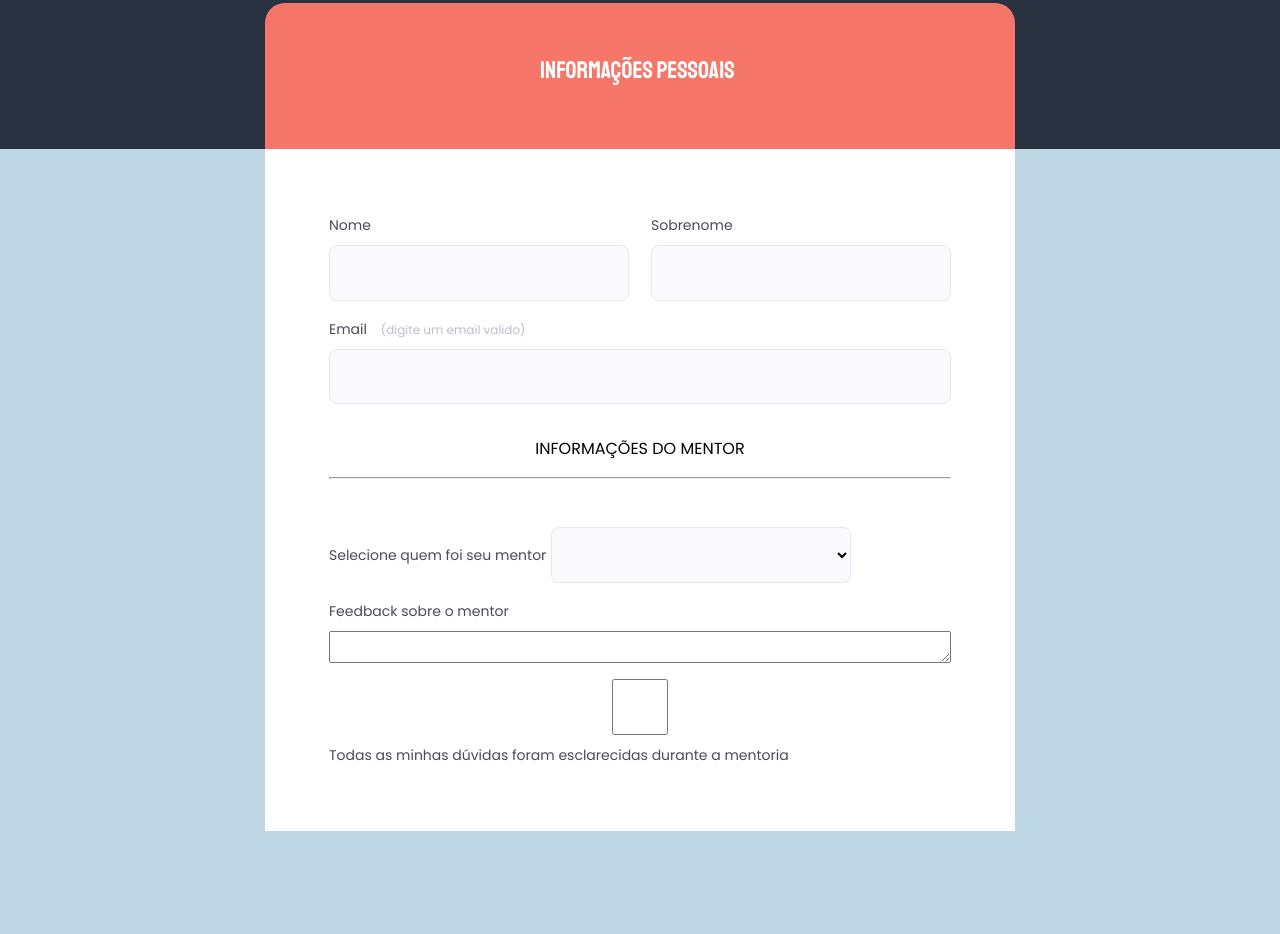
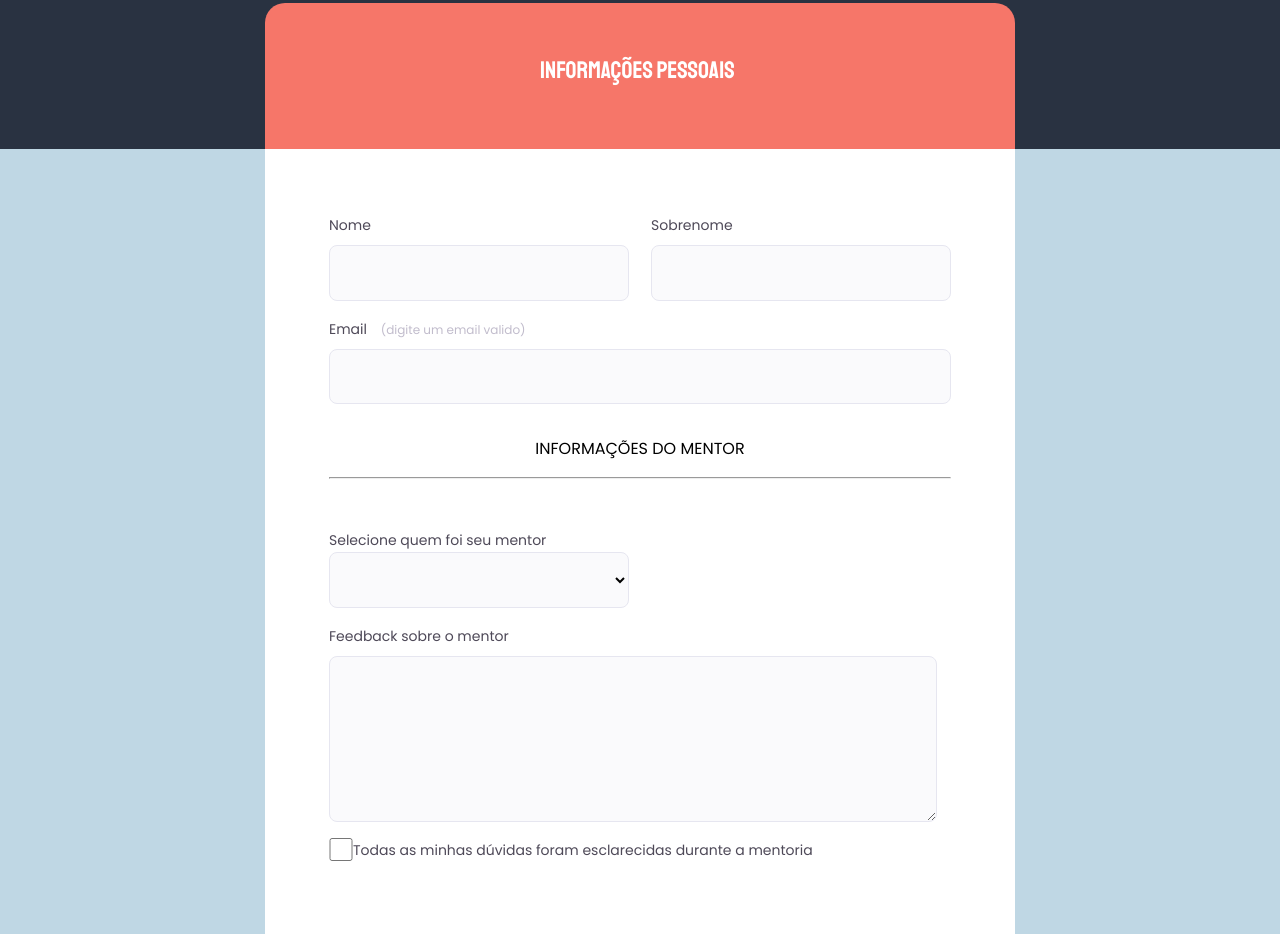
Before and after one commit to felipemuchulski/form_advanced, a plain HTML site: page index.html in a window 1280 px wide. Shown: the part 316-1250 px from the top of the page. Before the commit the page ends 1147 px from the top, so only its background shows below. Drawn offline with Linux system fonts and the light colour scheme.

Commit message:
Adicionado estilo a textarea e checkbox

```diff
--- a/style.css
+++ b/style.css
@@ -94,17 +94,23 @@ label span {
   line-height: 20px;
   font-weight: 400;
 
-    color: #C1BCCC;
+  color: #c1bccc;
   margin-left: 10px;
 }
 
-input {
+input,
+textarea {
   width: 100%;
   height: 55.52px;
 
   border-radius: 8px;
   border: 1px solid #e6e6f0;
   background: #fafafc;
+}
+
+textarea {
+  width: 608px;
+  height: 166px;
 }
 
 .fieldset-wrapper {
@@ -137,12 +143,13 @@ hr {
   width: 622px;
   height: 1px;
 
-  background: #E6E6F0;
+  background: #e6e6f0;
 
   margin-bottom: 32px;
 }
 
 .select_instructor {
+  display: flex;
   width: 300px;
   height: 56px;
 
@@ -152,3 +159,20 @@ hr {
 
   padding: 3px;
 }
+
+.fieldset-wrapper-mentoria {
+  display: flex;
+  flex-direction: column;
+}
+
+.checkbox-wrapper {
+  display: flex;
+
+}
+
+.checkbox-wrapper input {
+  width: 24px;
+  height: 23px;
+
+
+}
```
Lines whose indentation alone changed are shown as unchanged.
